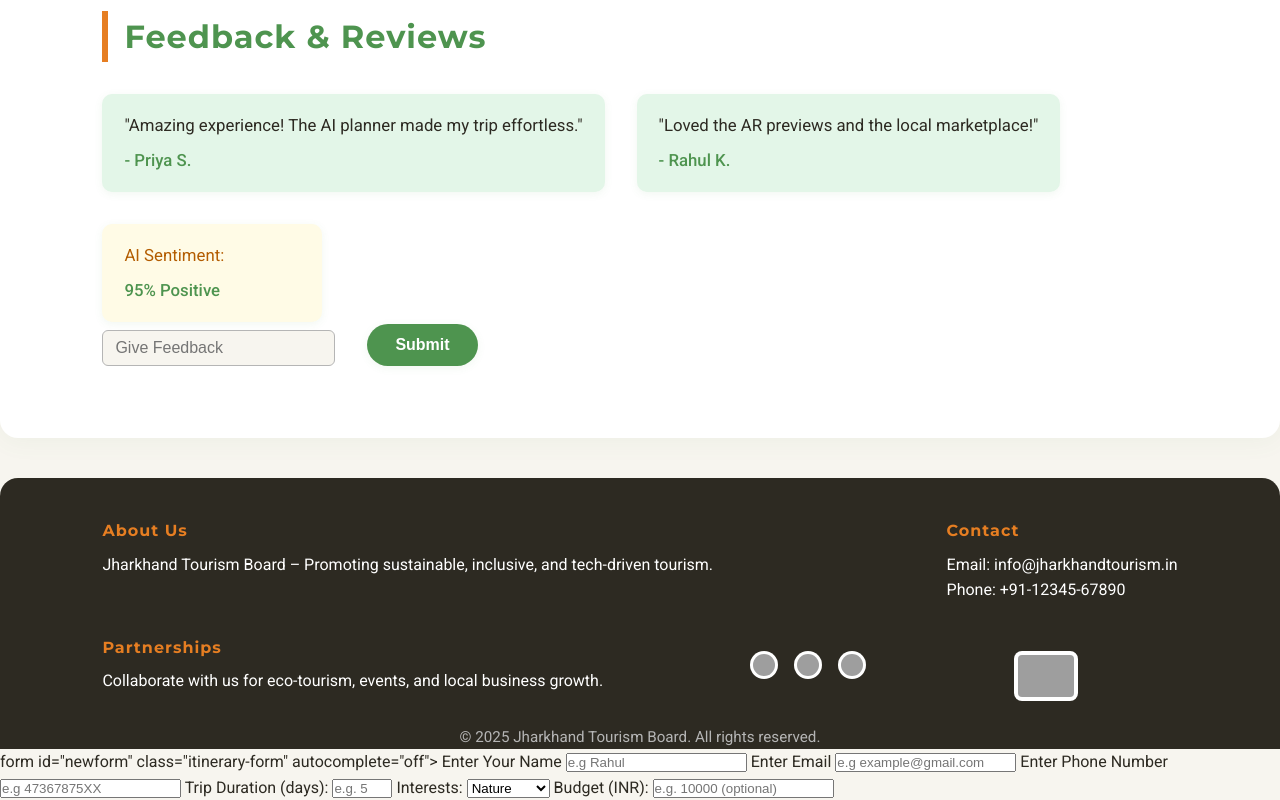
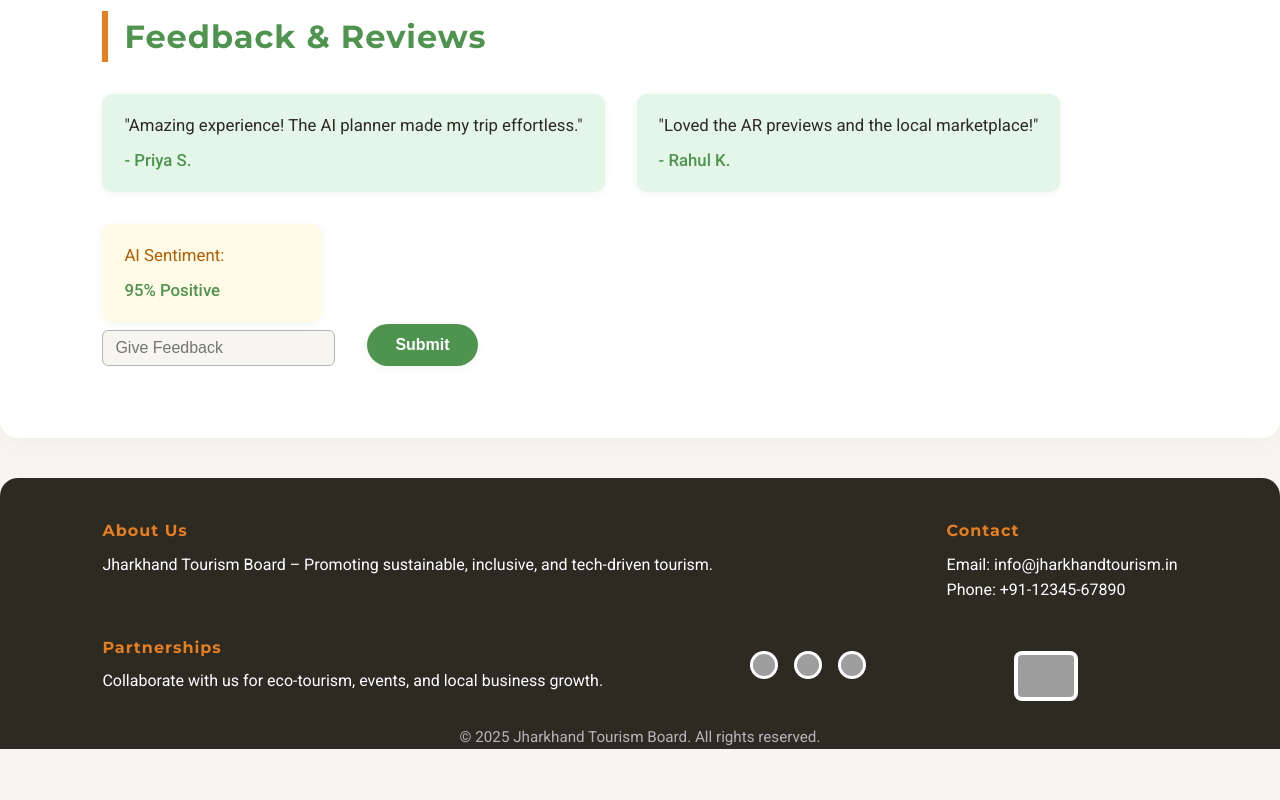
Before and after one commit to sumitch77/Tourism-, a plain HTML site: page index.html in a window 1280 px wide. Shown: the part 3356-4156 px from the top of the page. After the commit the page ends 4105 px from the top, so only its background shows below. Drawn offline with nearby package versions, Linux system fonts and the light colour scheme; grey boxes are pictures that could not be loaded.

Commit message:
Add files via upload

```diff
--- a/done.js
+++ b/done.js
@@ -147,7 +147,7 @@ if (budget <= 40000) {
       disp.style.display="block";
       setTimeout(() =>{
           disp.style.display="none";
-      } , 5000);
+      } , 3000);
 
   })
   .catch(err => console.error(err));
--- a/index.html
+++ b/index.html
@@ -314,41 +314,6 @@
 
   </footer>
 
-
-  form id="newform" class="itinerary-form" autocomplete="off">
-      <label> Enter Your Name
-
-      <input type="text" name="Name" placeholder="e.g Rahul" required > </label>
-        <label>
-          Enter Email
-          <input type="email" name="Email" placeholder="e.g example@gmail.com" required >
-        </label>
-      <label>
-          Enter Phone Number
-          <input type="text" name="Phone Number" pattern="\d{10}" maxlength="10" placeholder="e.g 47367875XX" required >
-        </label>
-
-      <label>
-        Trip Duration (days):
-        <input type="number" name="Duration" min="1" max="300" placeholder="e.g. 5" required >
-      </label>
-      <label>
-        Interests:
-        <select name="Favourite Place" required>
-          <option>Nature</option>
-          <option>Cultural</option>
-          <option>Adventure</option>
-          <option>Wildlife</option>
-          <option>Spiritual</option>
-        </select>
-      </label>
-      <label>
-        Budget (INR):
-        <input type="number" id="budget" name="Budget" min="1000" placeholder="e.g. 10000 (optional)">
-      </label>
-
-
-
   <script src="done.js"></script>
 </body>
 
--- a/style.css
+++ b/style.css
@@ -1,4 +1,4 @@
-/* Reset & Base */
+
 * {
   margin: 0;
   padding: 0;
@@ -40,7 +40,7 @@
   height: 30px;
   font-size: 20px;
   position: fixed;
-  top: 0px;
+  top: 2px;
   left: 20vw;
   text-align: center;
   display: none;
@@ -55,7 +55,7 @@
   height: 30px;
   font-size: 20px;
   position: fixed;
-  top: 0px;
+  top: 2px;
   left: 20vw;
   text-align: center;
   display: none;
```
